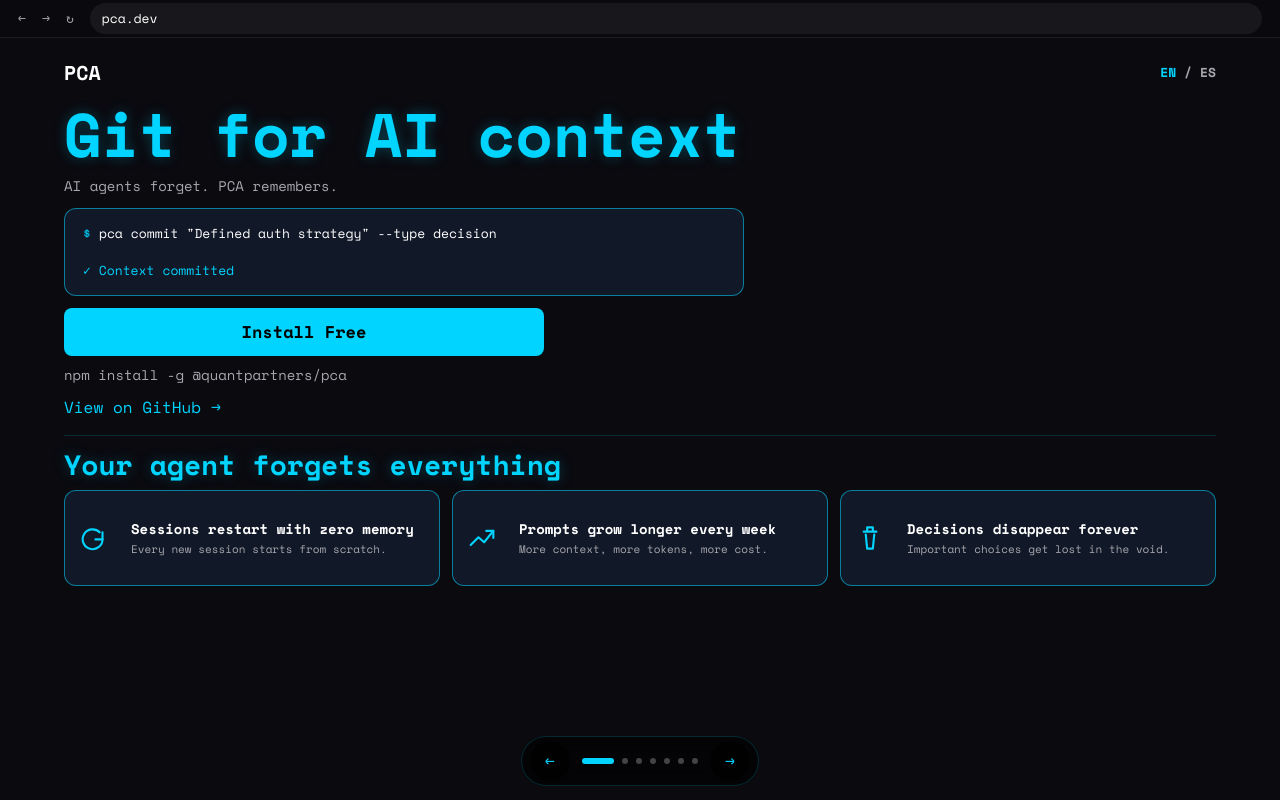
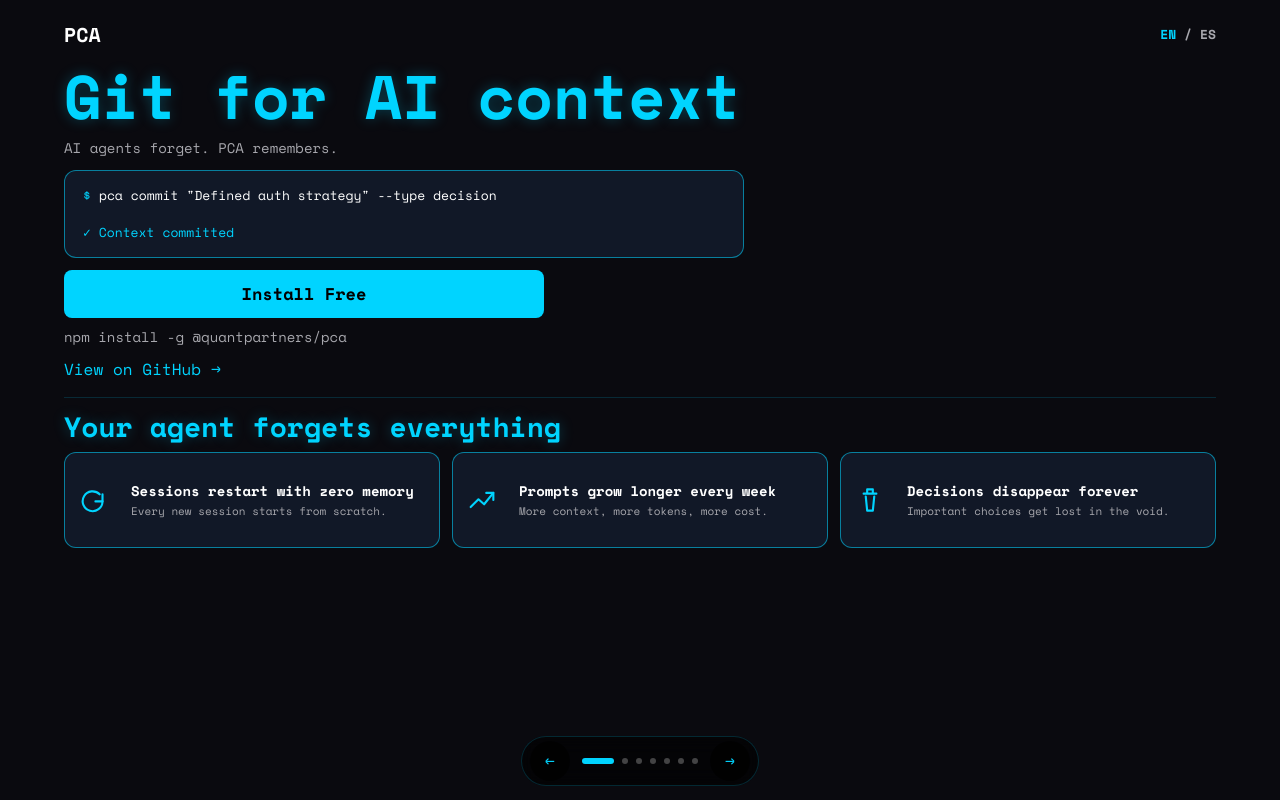
Before and after one commit to thequantpartners/pca-web, a React (Vite) app: page / in a window 1280 px wide. Built offline with nearby package versions, Linux system fonts and the light colour scheme.

Commit message:
Hide desktop address bar

```diff
--- a/src/index.css
+++ b/src/index.css
@@ -387,7 +387,7 @@
 
   .desktop-browser {
     display: grid;
-    grid-template-rows: auto minmax(0, 1fr);
+    grid-template-rows: minmax(0, 1fr);
     overflow: hidden;
     border: 0;
     border-radius: 0;
@@ -396,7 +396,7 @@
   }
 
   .browser-address {
-    display: grid;
+    display: none;
     grid-template-columns: auto auto auto minmax(0, 1fr);
     align-items: center;
     gap: 16px;
@@ -564,14 +564,6 @@
 
   .desktop-home-content {
     padding: 20px clamp(42px, 5vw, 76px) 56px;
-  }
-
-  .browser-address {
-    min-height: 38px;
-  }
-
-  .browser-address div {
-    padding: 6px 12px;
   }
 
   .desktop-home-top {
```
